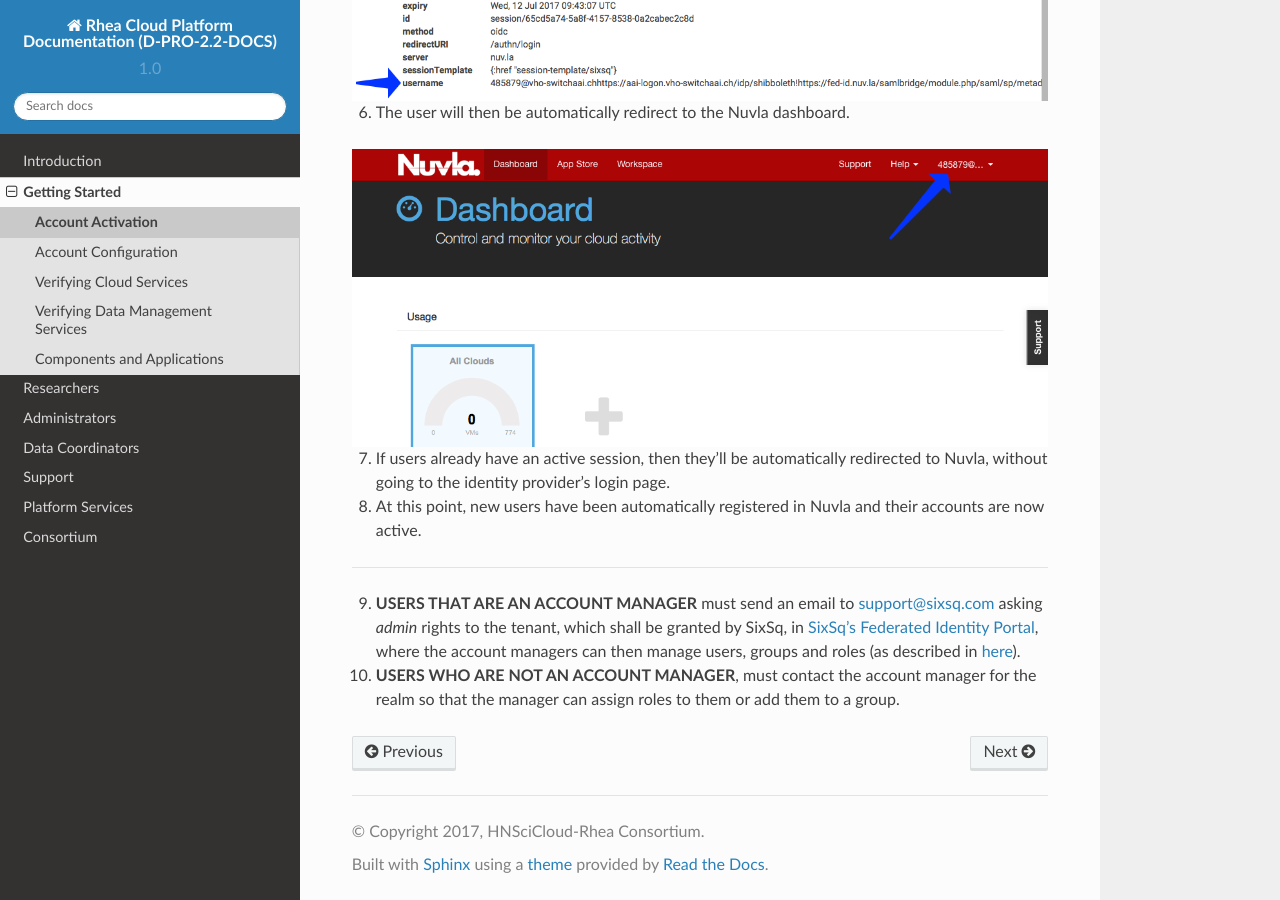
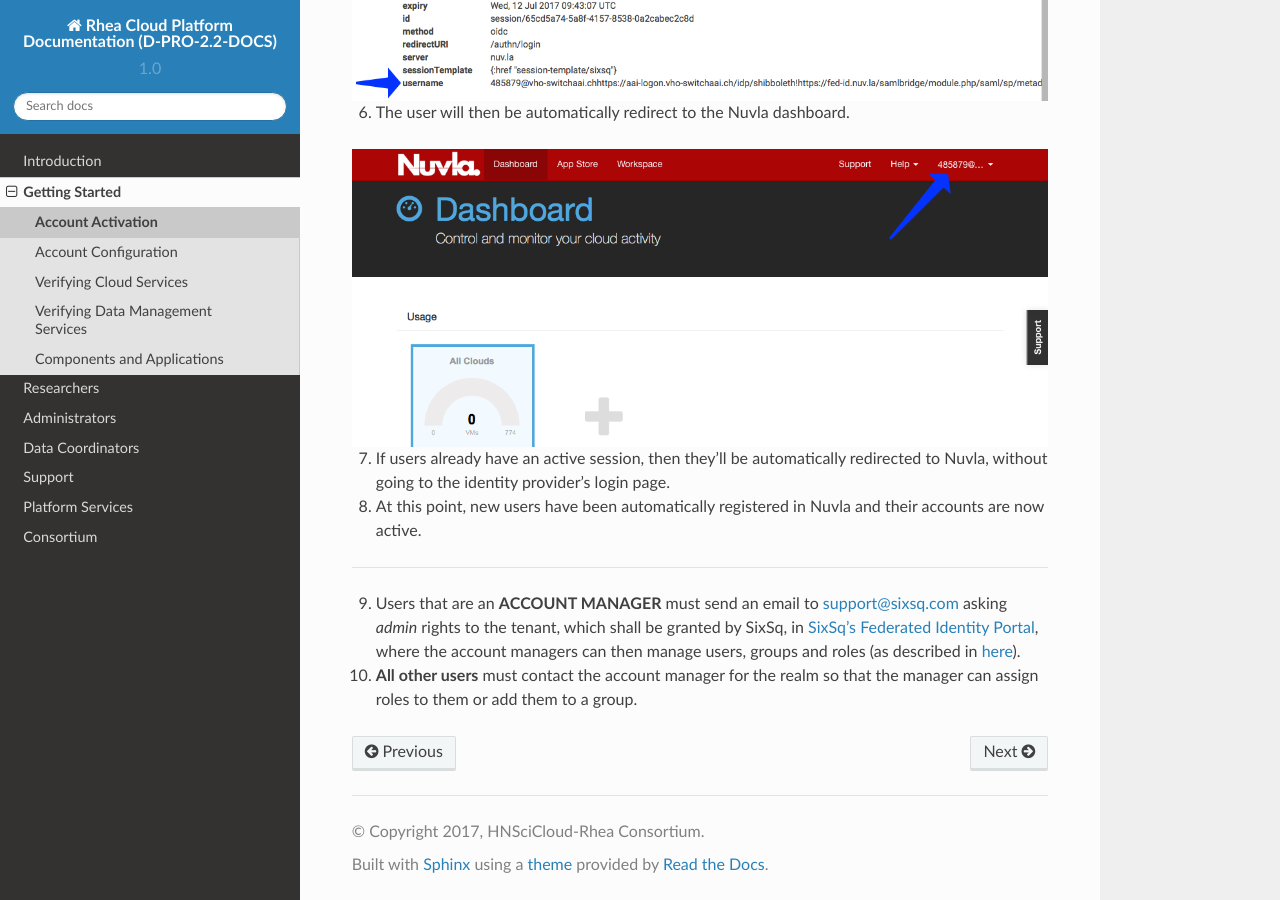
Before and after one commit to teamputtygen/hn-docs, a Sphinx documentation site: the page built from docs/getting-started/activation.rst, in a window 1280 px wide and 900 px high, scrolled down 3576 px. Built offline with Sphinx 7.4.7 and the Read the Docs theme 2.0.0, drawn with Linux system fonts in a browser that asks for light colours.

Commit message:
formatting changes

```diff
--- a/docs/getting-started/activation.rst
+++ b/docs/getting-started/activation.rst
@@ -83,15 +83,15 @@
 
 ------------
 
-9. **USERS THAT ARE AN ACCOUNT MANAGER** must send an email to
+9. Users that are an **ACCOUNT MANAGER** must send an email to
    `support@sixsq.com`_ asking *admin* rights to the tenant, which
    shall be granted by SixSq, in `SixSq's Federated Identity Portal`_,
    where the account managers can then manage users, groups and roles
    (as described in `here`_).
 
-10. **USERS WHO ARE NOT AN ACCOUNT MANAGER**, must contact the account
-    manager for the realm so that the manager can assign roles to them
-    or add them to a group.
+10. **All other users** must contact the account manager for the realm
+    so that the manager can assign roles to them or add them to a
+    group.
 
 .. _`Nuvla`: https://nuv.la
 
```
